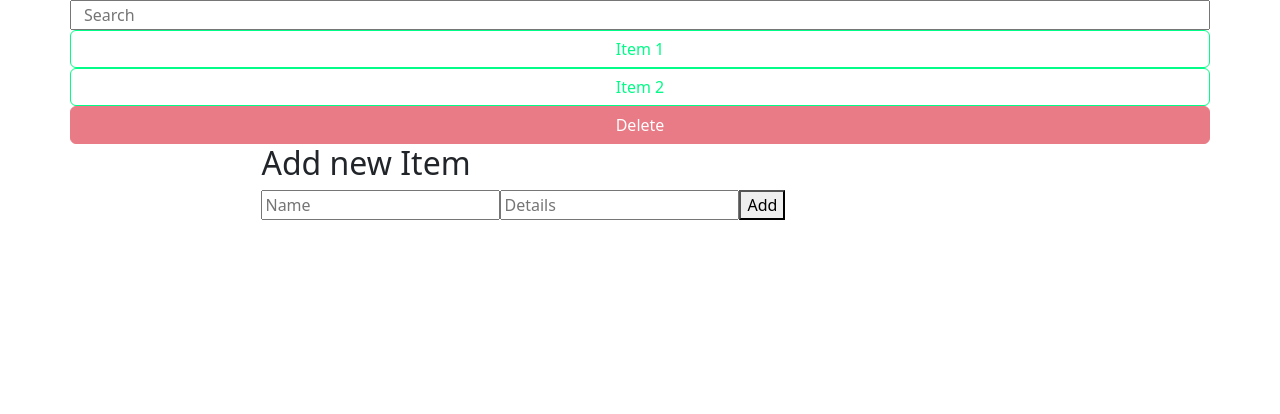
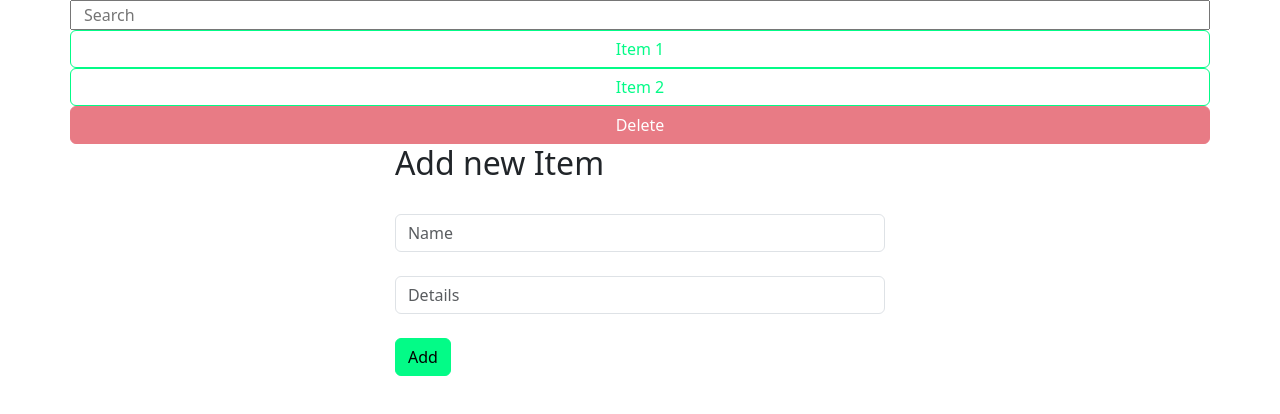
Before and after one commit to mickelson-classroom/list-detail-site-garv5014, a React (Create React App) app in the folder list-details/: page / in a window 1280 px wide. Shown: the top 414 px of the page. Built offline with nearby package versions, Linux system fonts and the light colour scheme.

Commit message:
added the form controls

```diff
--- a/list-details/src/components/AddItem.tsx
+++ b/list-details/src/components/AddItem.tsx
@@ -25,12 +25,13 @@
   });
   return (
     <div className="row mx-auto">
-        <h2 >Add new Item</h2>
+      <h2>Add new Item</h2>
       <form onSubmit={handleSubmit} className="form">
         <label htmlFor="Item Name"></label>
         <input
           type="text"
           name="itemName"
+          className="form-control"
           value={itemInfo?.name}
           placeholder="Name"
           onChange={(e) => handleChange(e.target.value, "name")}
@@ -39,11 +40,14 @@
         <input
           type="text"
           name="itemDetails"
+          className="form-control mb-4"
           value={itemInfo?.details}
           placeholder="Details"
           onChange={(e) => handleChange(e.target.value, "details")}
         />
-          <button type="submit">Add</button>
+        <button type="submit" className="btn btn-primary ">
+          Add
+        </button>
       </form>
     </div>
   );
--- a/list-details/src/components/MasterList.tsx
+++ b/list-details/src/components/MasterList.tsx
@@ -49,7 +49,7 @@
     <div className="d-flex flex-column justify-content-center">
       <FilterList handleOnChange={handleOnFilterChange} />
       <ItemsList list={filteredItems} handleClick={handleListClick} />
-      <ListItemDetails targetItem={detailItem} handleDelete={handleDelete} />
+      <ListItemDetails targetItem={detailItem} handleDelete={handleDelete}/>
       <AddItem handleAdd={handleAdd} />
     </div>
   );
```
Lines whose indentation alone changed are shown as unchanged.
